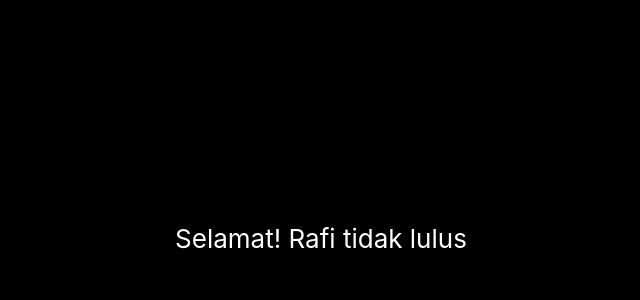
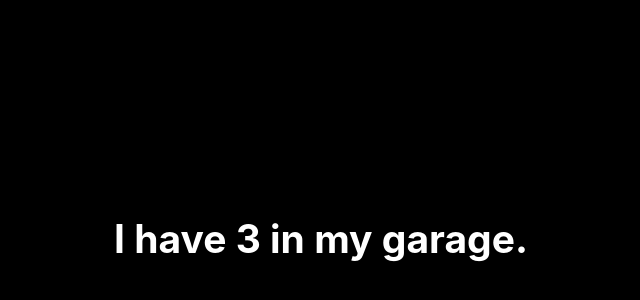
Before and after one commit to RAFiasyam/learn-react-hook, a React (Create React App) app: page / in a window 1280 px wide. Shown: the part 162-462 px from the top of the page, without its empty margins (319-959 px from the left). Built offline with nearby package versions, Linux system fonts and the light colour scheme.

Commit message:
learn logical && operator

```diff
--- a/src/App.js
+++ b/src/App.js
@@ -1,19 +1,22 @@
 import './App.css';
 
+function Mobil({ mobils }) {
+  return (
+    <div>
+      {mobils.length > 0 && (
+        <h2>
+          I have {mobils.length} in my garage.
+        </h2>
+      )}
+    </div>
+  );
+}
+
 function App() {
-  const numberRafi = 85;
-
-  const filter = () => {
-    if (numberRafi > 90) {
-      return "Selamat! Rafi lulus";
-    } else {
-      return "Selamat! Rafi tidak lulus";
-    }
-  }
-
+  const mobils = ['BMW', 'Pagani', 'Nissan'];
   return (
     <div className="App-header">
-      <p>{filter()}</p>
+      <Mobil mobils={mobils} />
     </div>
   );
 }
```
